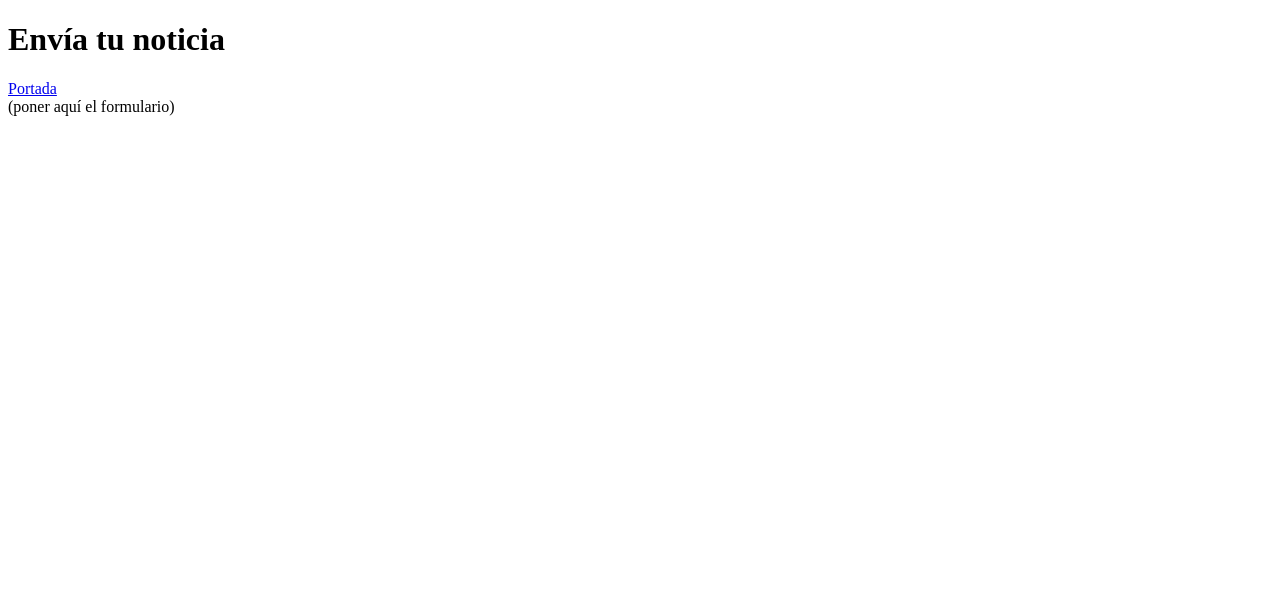
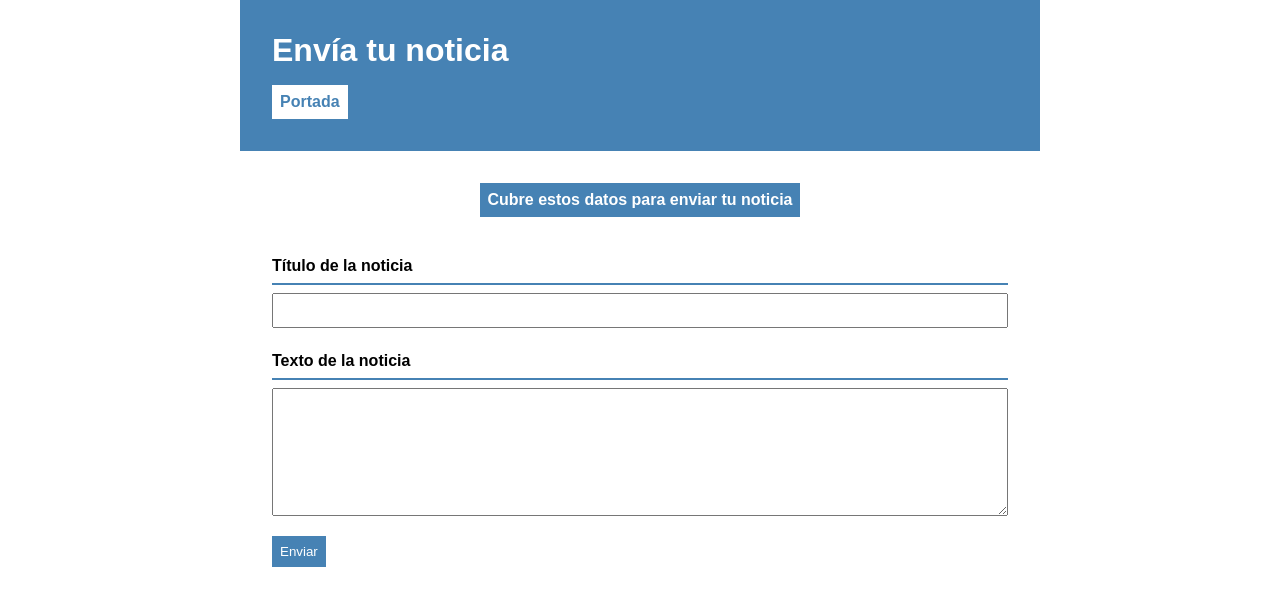
Before and after one commit to LuisSaaVaz/Trabajos_Pareja, a plain HTML site: page formulario.html in a window 1280 px wide. Drawn offline with Linux system fonts and the light colour scheme; files that its build step writes are made by us from their sources.

Commit message:
Terminado Formulario

```diff
--- a/css/style.css
+++ b/css/style.css
@@ -75,6 +75,7 @@ form label {
   margin-bottom: 0.5rem;
   margin-top: 1rem;
   border-bottom: 2px solid steelblue;
+  font-weight: bold;
 }
 
 form input,
--- a/formulario.html
+++ b/formulario.html
@@ -4,6 +4,7 @@
     <meta charset="UTF-8" />
     <title>Envía tu noticia</title>
     <meta name="viewport" content="width=device-width, initial-scale=1.0" />
+    <link rel="stylesheet" href="/Mi_Repositorio/Trabajos_Pareja/css/style.css">
   </head>
   <body id="formulario">
     <header>
@@ -13,6 +14,17 @@
       </nav>
     </header>
 
-    <main>(poner aquí el formulario)</main>
+    <main>
+      <form action="#" method="get">
+        <fieldset>
+          <legend>Cubre estos datos para enviar tu noticia</legend>
+          <label>Título de la noticia</label>
+          <input type="text" name="titulo" id="titulo">
+          <label>Texto de la noticia</label>
+          <textarea name="texto" id="texto" cols="30" rows="10"></textarea>
+        </fieldset>
+        <button>Enviar</button>
+      </form>
+    </main>
   </body>
 </html>
```
